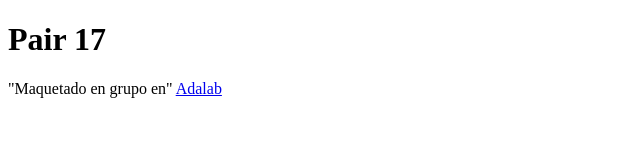
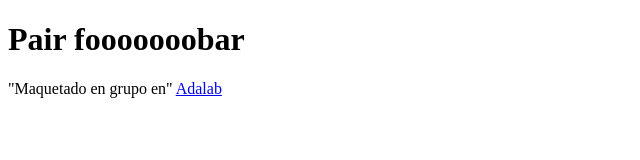
Before and after one commit to AnaSalamero/module-1-exercise-1.7, a plain HTML site: page index.html in a window 1280 px wide. Shown: the whole page, without its empty margins (0-640 px from the left). Drawn offline with Linux system fonts and the light colour scheme.

Commit message:
foobar change

```diff
--- a/index.html
+++ b/index.html
@@ -1,6 +1,5 @@
 <!DOCTYPE html>
 <html lang="en">
-
   <head>
     <meta charset="UTF-8" />
     <meta http-equiv="X-UA-Compatible" content="IE=edge" />
@@ -10,17 +9,17 @@
 
   <body>
     <header>
-    <h1>Pair 17</h1>
+      <h1>Pair fooooooobar</h1>
     </header>
     <main>
       <section class="motivacion"></section>
       <section class="contenido"></section>
     </main>
     <footer>
-    <p>"Maquetado en grupo en"
+      <p>
+        "Maquetado en grupo en"
         <a href="http://adalab.es">Adalab</a>
       </p>
     </footer>
   </body>
-
 </html>
```
Lines whose indentation alone changed are shown as unchanged.
